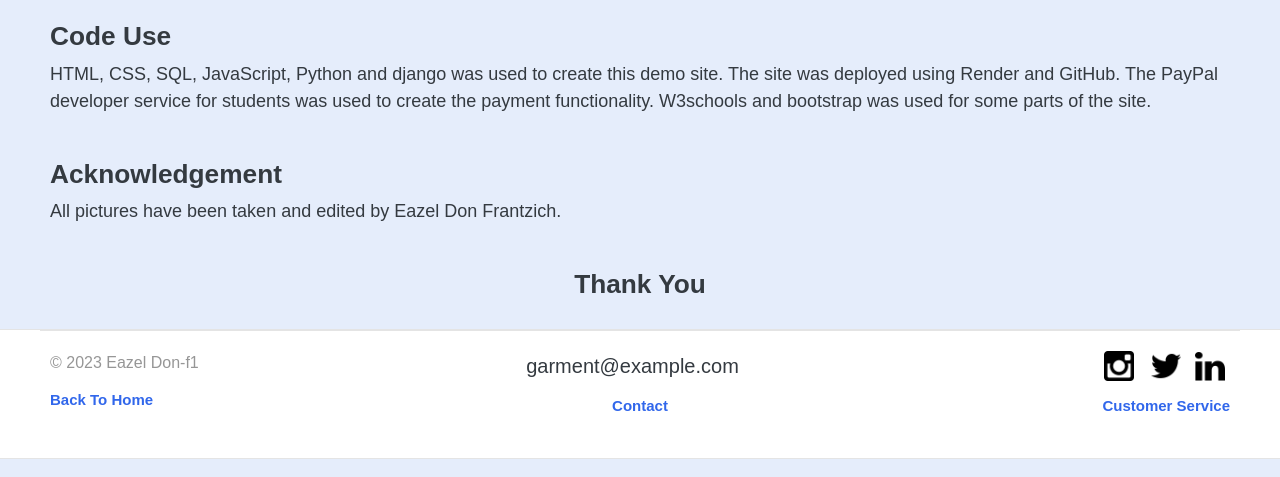
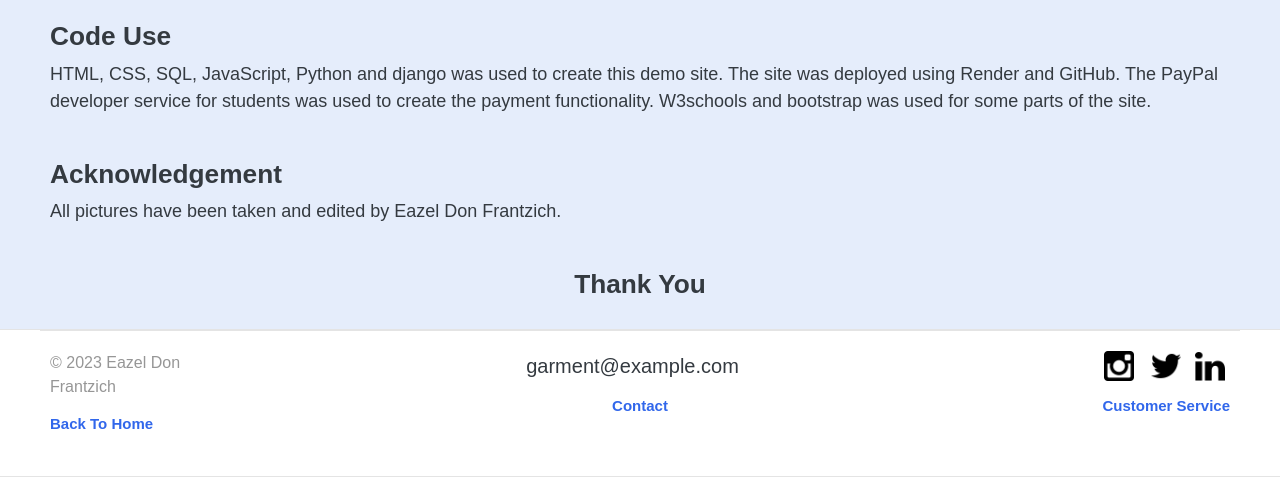
Before and after one commit to eazeldon/other-brand-part3, a Django app: page /about/ in a window 1280 px wide. Shown: the part 2191-2668 px from the top of the page. Run offline with Django 3.2, Linux system fonts and the light colour scheme; data comes from the database, SQL or seed files in the repository; some libraries are stand-ins or nearby versions; some web fonts are replaced.

Commit message:
Update footer.html

```diff
--- a/templates/includes/footer.html
+++ b/templates/includes/footer.html
@@ -19,7 +19,7 @@
 	<div class="container">
 		<section class="footer-bottom border-top row">
 			<div class="col-md-2">
-				<p class="text-muted footer-by"> &copy 2023 Eazel Don-f1 </p>
+				<p class="text-muted footer-by"> &copy 2023 Eazel Don Frantzich </p>
 				<h6><a href="{% url 'home' %}">Back To Home</a></h6>
 			</div>
 			<div class="col-md-8 text-md-center footer-email">
```
